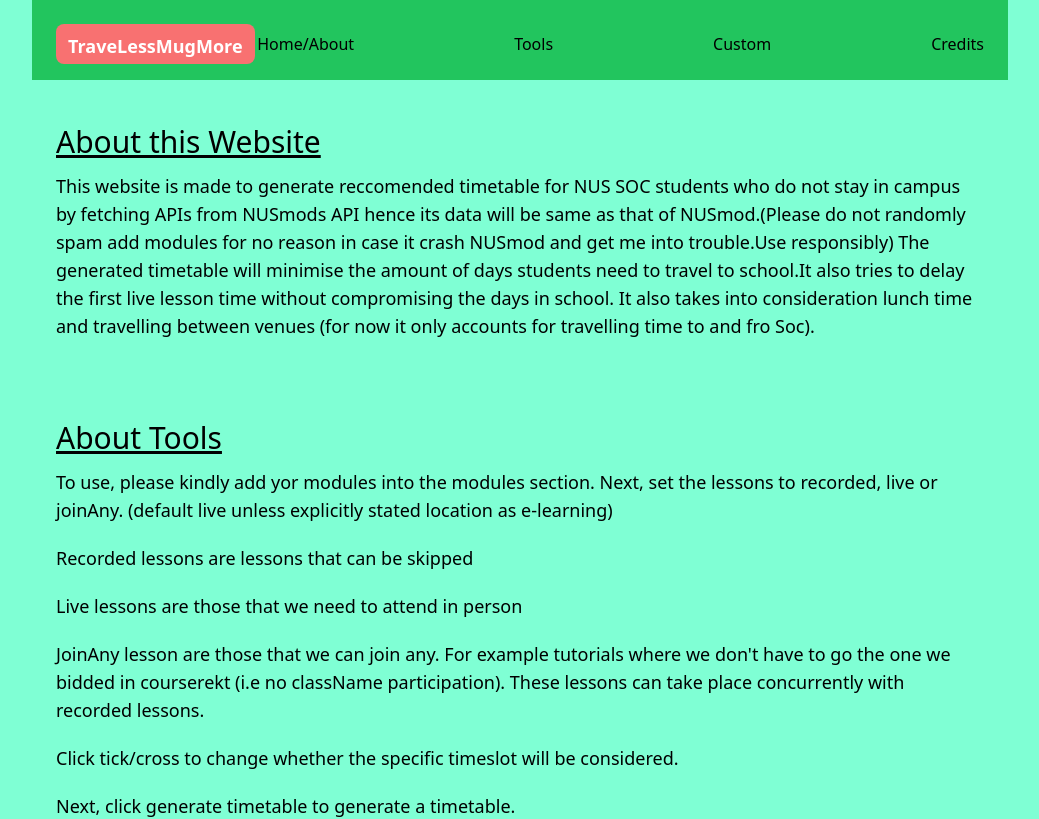
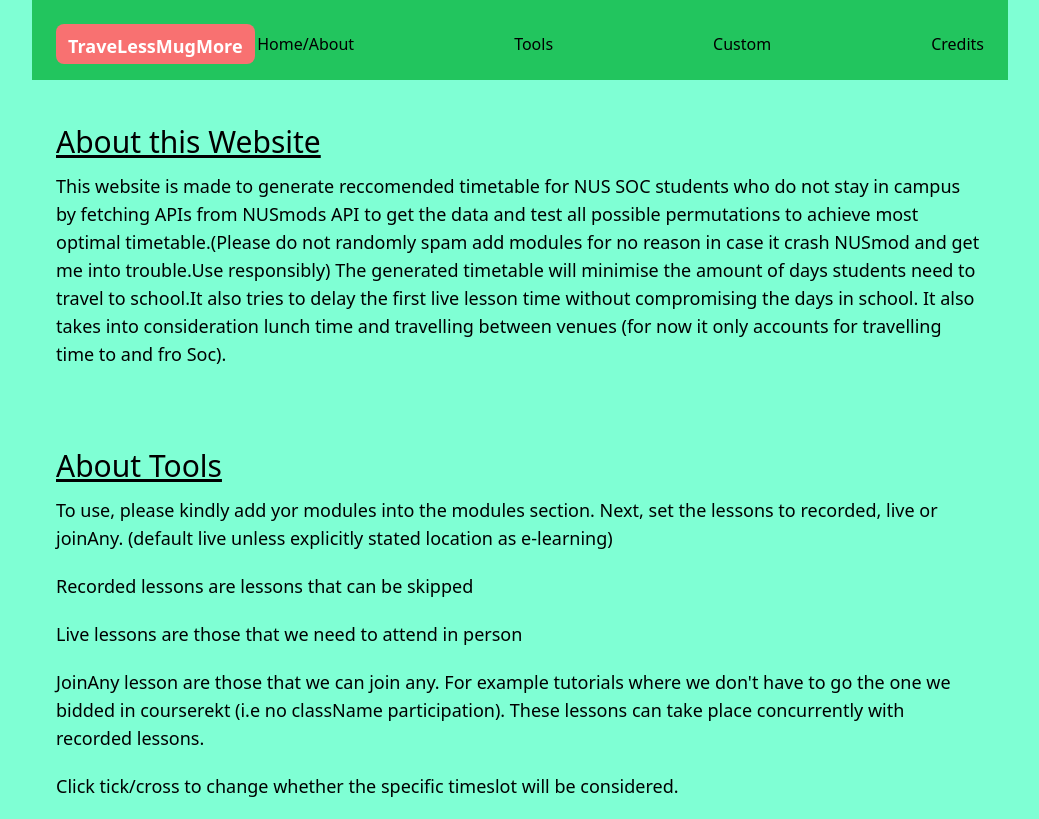
Before and after one commit to FooChao/TraveLessMugMore, a React (Vite) app: page / in a window 1280 px wide. Shown: the top 819 px of the page, without its empty margins (120-1159 px from the left). Built offline with nearby package versions, Linux system fonts and the light colour scheme.

Commit message:
Thirty-fourth Commit : Updating Home/About phrasing

```diff
--- a/src/components/Home.jsx
+++ b/src/components/Home.jsx
@@ -9,7 +9,7 @@ const Home = () => {
                 About this Website
             </h1>
             <p className="text-lg pb-20">
-                This website is made to generate reccomended timetable for NUS SOC students who do not stay in campus by fetching APIs from NUSmods API hence its data will be same as that of NUSmod.(Please do not randomly spam add modules for no reason in case it crash NUSmod and get me into trouble.Use responsibly) The generated timetable will minimise the amount of days students need to travel to school.It also tries to delay the first live lesson time without compromising the days in school. It also takes into consideration lunch time and travelling between venues (for now it only accounts for travelling time to and fro Soc).
+                This website is made to generate reccomended timetable for NUS SOC students who do not stay in campus by fetching APIs from NUSmods API to get the data and test all possible permutations to achieve most optimal timetable.(Please do not randomly spam add modules for no reason in case it crash NUSmod and get me into trouble.Use responsibly) The generated timetable will minimise the amount of days students need to travel to school.It also tries to delay the first live lesson time without compromising the days in school. It also takes into consideration lunch time and travelling between venues (for now it only accounts for travelling time to and fro Soc).
             </p>
 
             <h1 className="text-3xl underline pb-3">
```
